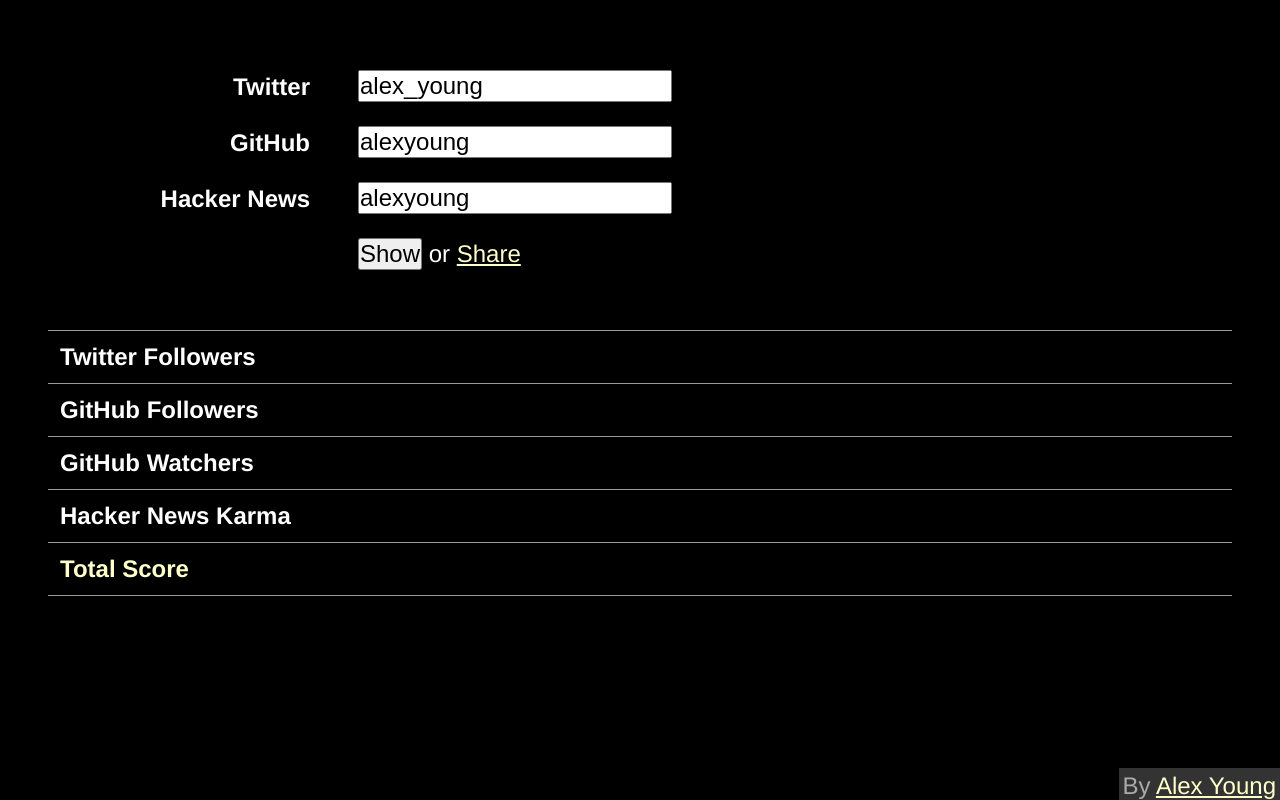
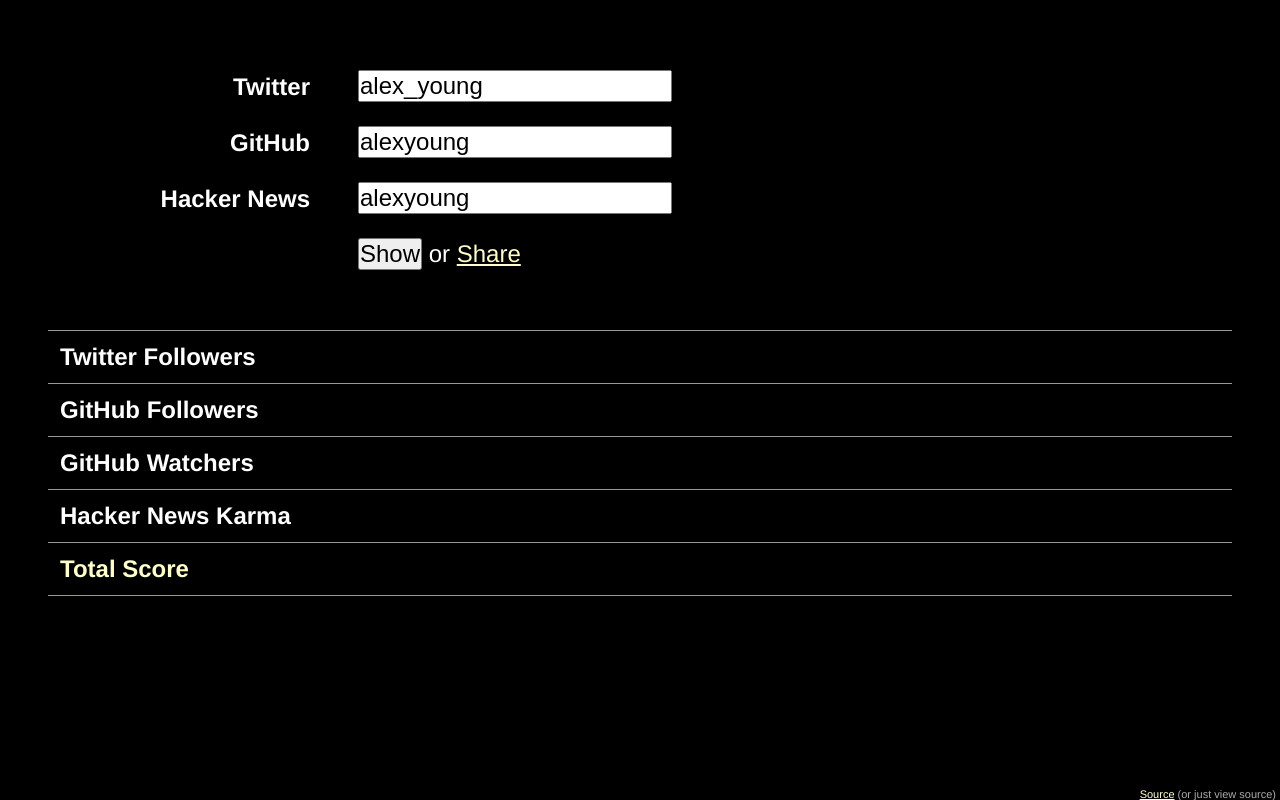
Before and after one commit to alexyoung/hackerstats, a plain HTML site: page index.html in a window 1280 px wide. Drawn offline with Linux system fonts and the light colour scheme.

Commit message:
Changed footer

```diff
--- a/index.html
+++ b/index.html
@@ -10,7 +10,7 @@
 
 form { margin-bottom: 2em }
 form div { margin: 0.25em 0 }
-p.footer { position: absolute; bottom: 0; background-color: #333; color: #aaa; right: 0; padding: 4px 4px 0 4px }
+p.footer { position: absolute; bottom: 0; color: #aaa; right: 0; padding: 4px 4px 0 4px; font-size: 11px }
 p#error { color: #990000; font-weight: bold }
 
 #controls { margin: 10px }
@@ -223,6 +223,6 @@
       </dl>
     </div>
 
-    <p class="footer">By <a href="http://alexyoung.org">Alex Young</a></p>
+    <p class="footer"><a href="https://github.com/alexyoung/hackerstats">Source</a> (or just view source)</p>
   </body>
 </html>
```
